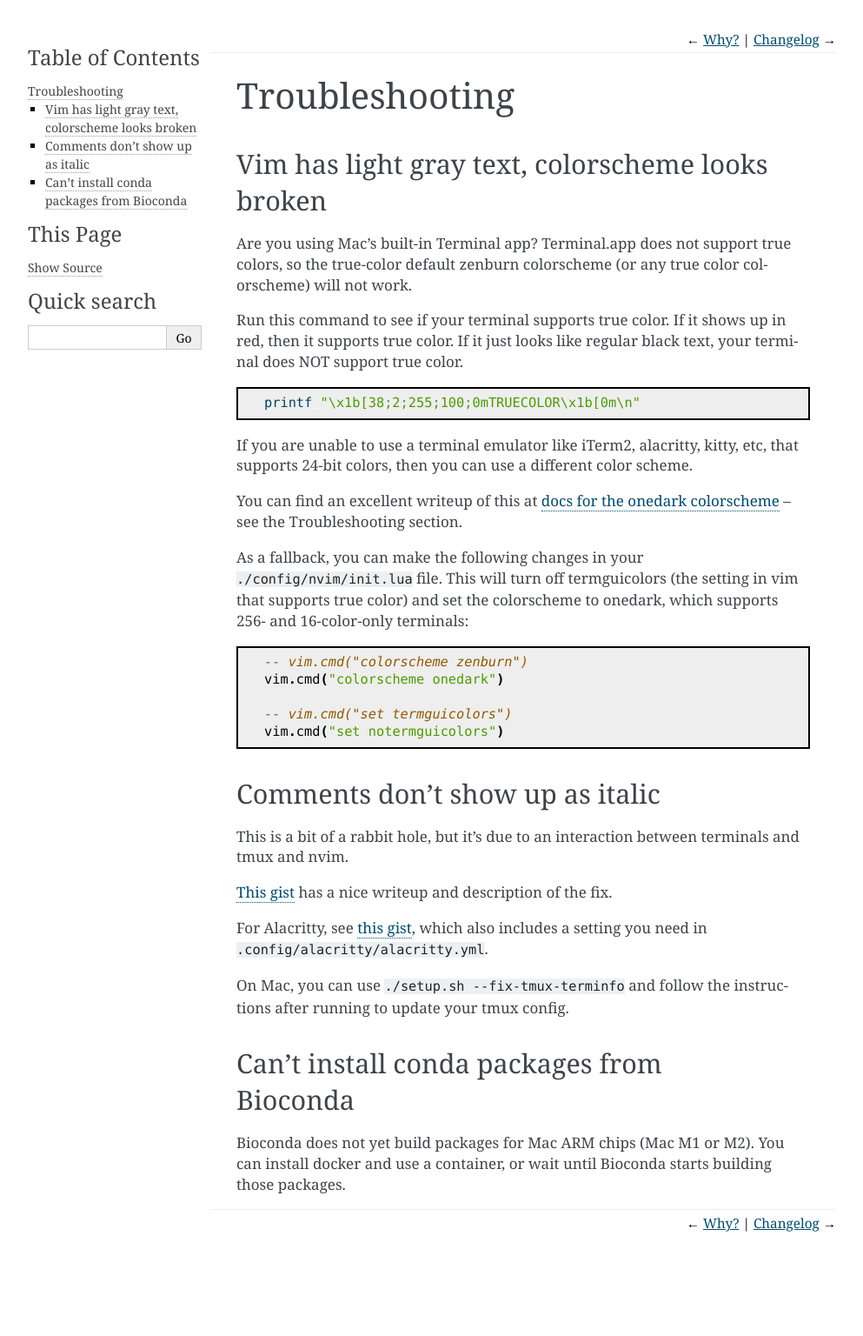
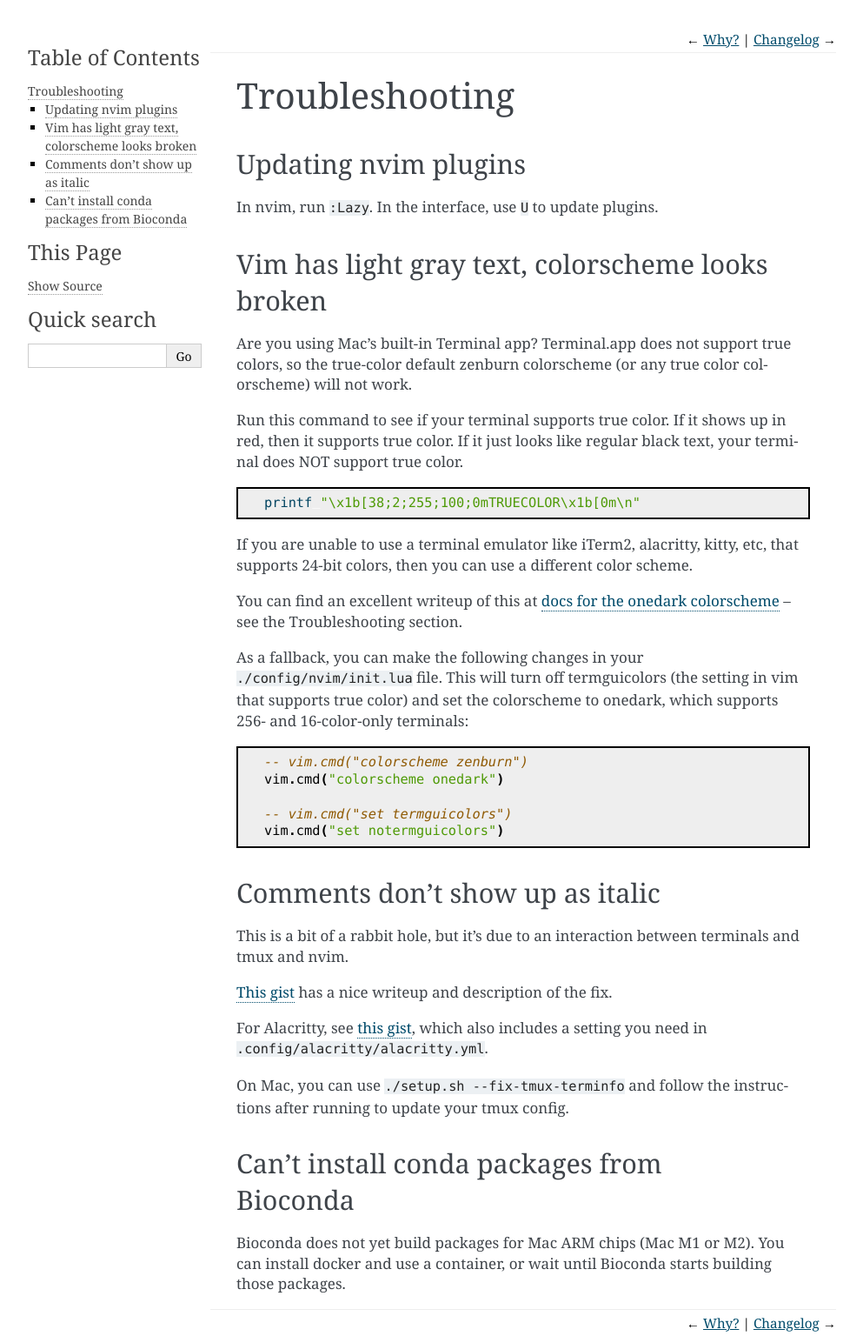
Before and after one commit to daler/dotfiles, a Sphinx documentation site: the page built from docs/troubleshooting.rst, in a window 1280 px wide. Shown: the whole page at 87% size, without its empty margins (148-1141 px from the left). Built offline with Sphinx 7.4.7, drawn with Linux system fonts in a browser that asks for light colours; before the commit the page ends 1421 px from its top, so only the background shows below that.

Commit message:
add troubleshooting note on updating plugins

```diff
--- a/docs/troubleshooting.rst
+++ b/docs/troubleshooting.rst
@@ -1,5 +1,10 @@
 Troubleshooting
 ===============
+
+Updating nvim plugins
+---------------------
+
+In nvim, run ``:Lazy``. In the interface, use ``U`` to update plugins.
 
 Vim has light gray text, colorscheme looks broken
 -------------------------------------------------
```
